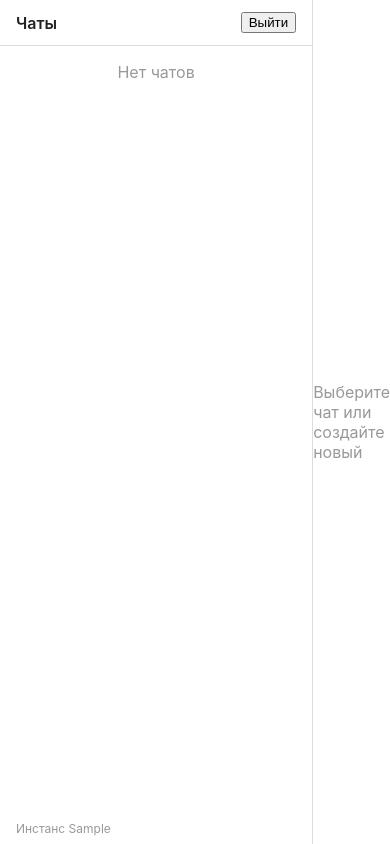
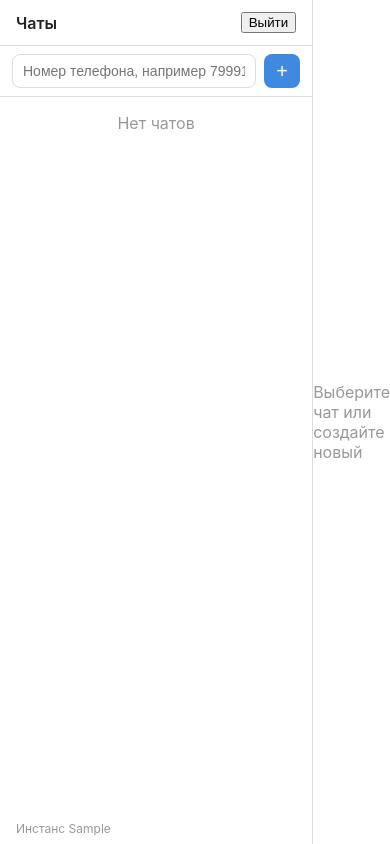
Before and after one commit to DmitryKalinin/green-api-test, a React (Vite) app: page / in a window 390 px wide. Both pictures are taken after typing "Sample", "Sample123" into the empty fields and a click on the button "Войти". Built offline with nearby package versions, Linux system fonts and the light colour scheme.

Commit message:
feat: new chat by phone number
Co-Authored-By: Claude Opus 5.5 <noreply@anthropic.com>

```diff
--- a/src/app/store.ts
+++ b/src/app/store.ts
@@ -1,9 +1,11 @@
 import { configureStore } from '@reduxjs/toolkit'
 import authReducer from '../features/auth/authSlice'
+import chatsReducer from '../features/chats/chatsSlice'
 
 export const store = configureStore({
   reducer: {
     auth: authReducer,
+    chats: chatsReducer,
   },
 })
 
--- a/src/features/chat/ChatWindow.module.css
+++ b/src/features/chat/ChatWindow.module.css
@@ -2,3 +2,15 @@
   margin: auto;
   color: #999;
 }
+
+.header {
+  padding: 12px 16px;
+  font-weight: 600;
+  border-bottom: 1px solid #ddd;
+}
+
+.messages {
+  flex: 1;
+  overflow-y: auto;
+  padding: 16px;
+}
--- a/src/features/chat/ChatWindow.tsx
+++ b/src/features/chat/ChatWindow.tsx
@@ -1,5 +1,19 @@
+import { useAppSelector } from '../../app/hooks'
 import styles from './ChatWindow.module.css'
 
 export function ChatWindow() {
-  return <div className={styles.placeholder}>Выберите чат или создайте новый</div>
+  const activeChat = useAppSelector((state) =>
+    state.chats.chats.find((chat) => chat.id === state.chats.activeChatId),
+  )
+
+  if (!activeChat) {
+    return <div className={styles.placeholder}>Выберите чат или создайте новый</div>
+  }
+
+  return (
+    <>
+      <header className={styles.header}>{activeChat.name}</header>
+      <div className={styles.messages}>{/* TODO: сообщения */}</div>
+    </>
+  )
 }
--- /dev/null
+++ b/src/features/chats/ChatList.module.css
@@ -0,0 +1,24 @@
+.list {
+  list-style: none;
+  margin: 0;
+  padding: 0;
+}
+
+.item {
+  padding: 14px 16px;
+  cursor: pointer;
+  border-bottom: 1px solid #f0f0f0;
+}
+
+.item:hover {
+  background: #f5f5f5;
+}
+
+.active {
+  background: #e8f0fb;
+}
+
+.empty {
+  text-align: center;
+  color: #999;
+}
--- /dev/null
+++ b/src/features/chats/ChatList.tsx
@@ -0,0 +1,27 @@
+import { useAppDispatch, useAppSelector } from '../../app/hooks'
+import { chatSelected } from './chatsSlice'
+import styles from './ChatList.module.css'
+
+export function ChatList() {
+  const dispatch = useAppDispatch()
+  const chats = useAppSelector((state) => state.chats.chats)
+  const activeChatId = useAppSelector((state) => state.chats.activeChatId)
+
+  if (chats.length === 0) {
+    return <p className={styles.empty}>Нет чатов</p>
+  }
+
+  return (
+    <ul className={styles.list}>
+      {chats.map((chat) => (
+        <li
+          key={chat.id}
+          className={chat.id === activeChatId ? `${styles.item} ${styles.active}` : styles.item}
+          onClick={() => dispatch(chatSelected(chat.id))}
+        >
+          {chat.name}
+        </li>
+      ))}
+    </ul>
+  )
+}
--- /dev/null
+++ b/src/features/chats/NewChatForm.module.css
@@ -0,0 +1,24 @@
+.form {
+  display: flex;
+  gap: 8px;
+  padding: 8px 12px;
+  border-bottom: 1px solid #ddd;
+}
+
+.input {
+  flex: 1;
+  padding: 8px 10px;
+  border: 1px solid #ddd;
+  border-radius: 8px;
+  font-size: 14px;
+}
+
+.button {
+  width: 36px;
+  border: none;
+  border-radius: 8px;
+  background: #3f8ae0;
+  color: #fff;
+  font-size: 20px;
+  cursor: pointer;
+}
--- /dev/null
+++ b/src/features/chats/NewChatForm.tsx
@@ -0,0 +1,30 @@
+import { useState, type FormEvent } from 'react'
+import { useAppDispatch } from '../../app/hooks'
+import { chatCreated } from './chatsSlice'
+import styles from './NewChatForm.module.css'
+
+export function NewChatForm() {
+  const dispatch = useAppDispatch()
+  const [phone, setPhone] = useState('')
+
+  const handleSubmit = (e: FormEvent) => {
+    e.preventDefault()
+    if (!phone.trim()) return
+    dispatch(chatCreated(phone.trim()))
+    setPhone('')
+  }
+
+  return (
+    <form className={styles.form} onSubmit={handleSubmit}>
+      <input
+        className={styles.input}
+        value={phone}
+        onChange={(e) => setPhone(e.target.value)}
+        placeholder="Номер телефона, например 79991234567"
+      />
+      <button className={styles.button} type="submit" title="Новый чат">
+        +
+      </button>
+    </form>
+  )
+}
--- a/src/features/chats/Sidebar.module.css
+++ b/src/features/chats/Sidebar.module.css
@@ -12,11 +12,6 @@
   overflow-y: auto;
 }
 
-.empty {
-  text-align: center;
-  color: #999;
-}
-
 .footer {
   padding: 8px 16px;
   font-size: 12px;
--- a/src/features/chats/Sidebar.tsx
+++ b/src/features/chats/Sidebar.tsx
@@ -1,5 +1,7 @@
 import { useAppDispatch, useAppSelector } from '../../app/hooks'
 import { logout } from '../auth/authSlice'
+import { ChatList } from './ChatList'
+import { NewChatForm } from './NewChatForm'
 import styles from './Sidebar.module.css'
 
 export function Sidebar() {
@@ -12,9 +14,9 @@ export function Sidebar() {
         <span>Чаты</span>
         <button onClick={() => dispatch(logout())}>Выйти</button>
       </header>
+      <NewChatForm />
       <div className={styles.list}>
-        {/* TODO: список чатов */}
-        <p className={styles.empty}>Нет чатов</p>
+        <ChatList />
       </div>
       <footer className={styles.footer}>Инстанс {idInstance}</footer>
     </>
--- /dev/null
+++ b/src/features/chats/chatsSlice.ts
@@ -0,0 +1,36 @@
+import { createSlice, type PayloadAction } from '@reduxjs/toolkit'
+import type { Chat, Message } from '../../types'
+
+interface ChatsState {
+  chats: Chat[]
+  messages: Record<string, Message[]>
+  activeChatId: string | null
+}
+
+const initialState: ChatsState = {
+  chats: [],
+  messages: {},
+  activeChatId: null,
+}
+
+const chatsSlice = createSlice({
+  name: 'chats',
+  initialState,
+  reducers: {
+    chatCreated(state, action: PayloadAction<string>) {
+      const phone = action.payload
+      const exists = state.chats.some((chat) => chat.id === phone)
+      if (!exists) {
+        state.chats.unshift({ id: phone, name: phone })
+        state.messages[phone] = []
+      }
+      state.activeChatId = phone
+    },
+    chatSelected(state, action: PayloadAction<string>) {
+      state.activeChatId = action.payload
+    },
+  },
+})
+
+export const { chatCreated, chatSelected } = chatsSlice.actions
+export default chatsSlice.reducer
```
Also changed, not shown: src/types.ts (+13 -0 lines).
